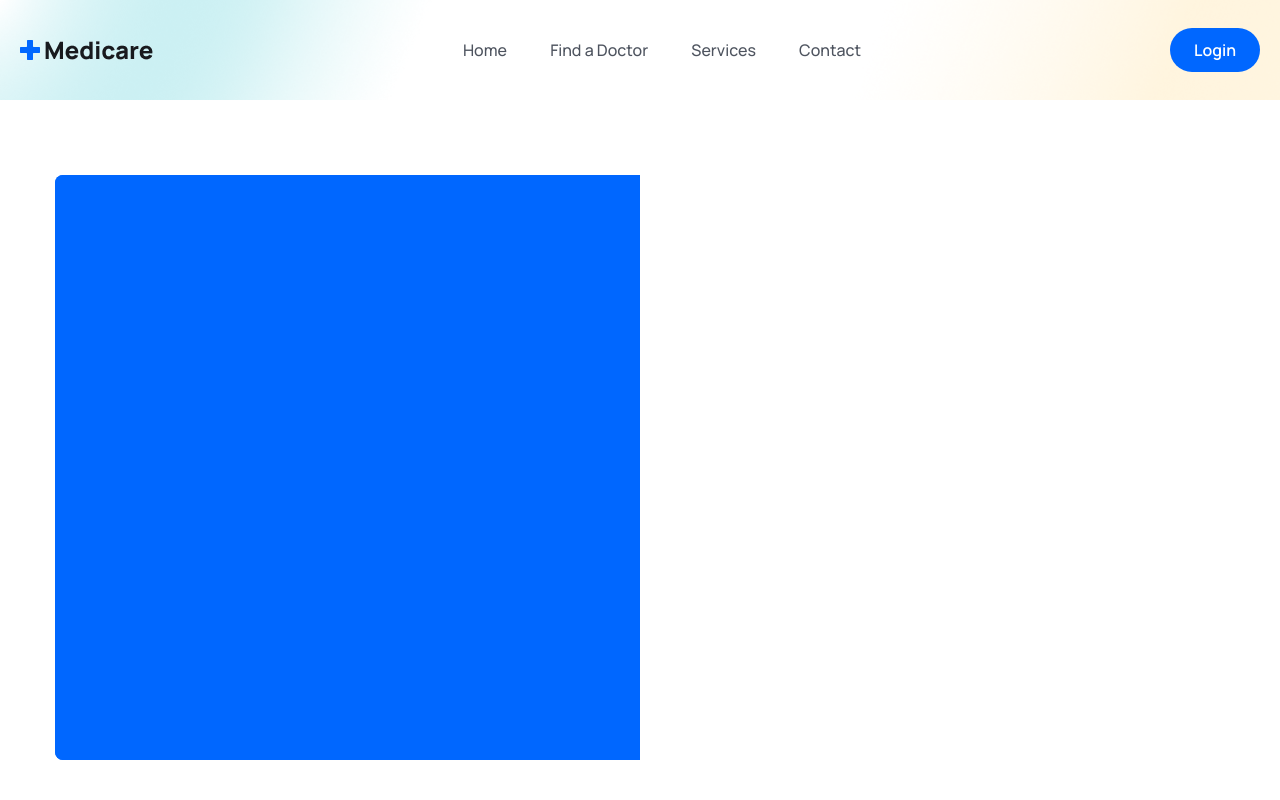
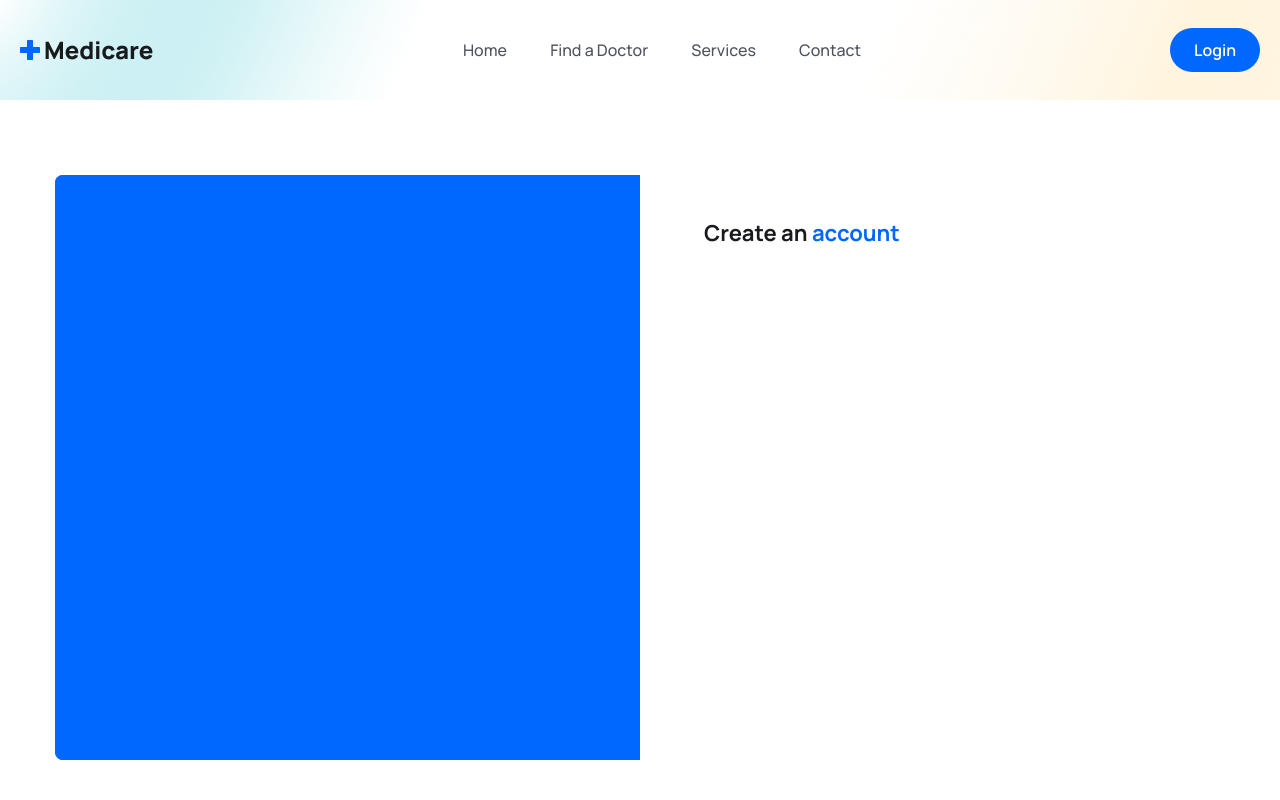
Before and after one commit to programmernizam/medicare, a React (Vite) app: page /register in a window 1280 px wide. Shown: the top 800 px of the page. Built offline with nearby package versions, Linux system fonts and the light colour scheme.

Commit message:
Signup form start building

```diff
--- a/src/pages/Signup.jsx
+++ b/src/pages/Signup.jsx
@@ -11,6 +11,11 @@ const SignUp = () => {
             </figure>
           </div>
           {/* Signup Form */}
+          <div className="rounded-l-lg lg:pl-16 py-10">
+            <h3 className="mb-10 text-[22px] leading-9 font-bold text-headingColor">
+              Create an <span className="text-primaryColor">account</span>
+            </h3>
+          </div>
         </div>
       </div>
     </section>
```
